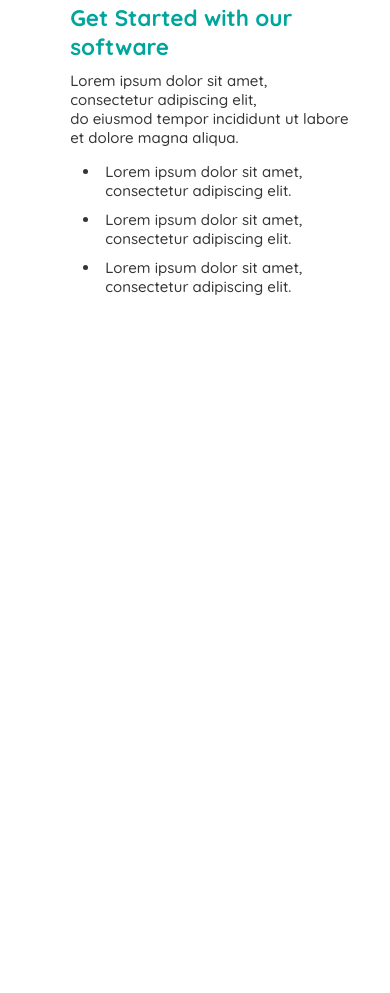
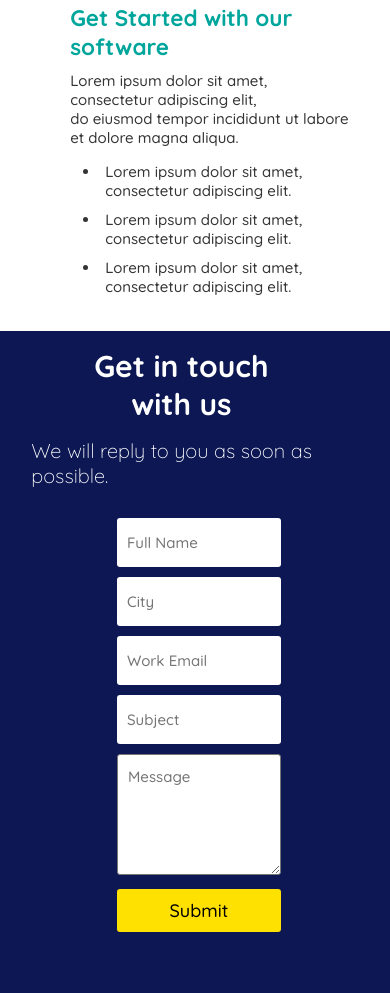
Before and after one commit to 99imoon/Develop-Website, a plain HTML site: page ProjectOne/index.html in a window 390 px wide. Shown: the part 2927-3920 px from the top of the page. Before the commit the page ends 3258 px from the top, so only its background shows below. Drawn offline with Linux system fonts and the light colour scheme.

Commit message:
contact section

```diff
--- a/ProjectOne/index.html
+++ b/ProjectOne/index.html
@@ -125,6 +125,23 @@
       </div>
     </div>
   </section>
+  <!--Contact section-->
+  <section id="contact-section">
+    <div class="title-col">
+        <h1>Get in touch<br>with us</h1>
+    </div>
+    <div class="form-col">
+      <p>We will reply to you as soon as possible.</p>
+      <form action="#">
+        <input type="text" name="full-name" id="name" placeholder="Full Name">
+        <input type="text" name="city" id="city" placeholder="City">
+        <input type="email" name="email" id="email" placeholder="Work Email">
+        <input type="text" name="subject" id="subject" placeholder="Subject">
+        <textarea name="message" id="message" cols="10" rows="5" placeholder="Message"></textarea>
+        <button class="submit">Submit</button>
+      </form>
+    </div>
+  </section>
 
 </body>
 
--- a/ProjectOne/style.css
+++ b/ProjectOne/style.css
@@ -176,6 +176,60 @@ nav ul li a:hover {
   max-width: 60%;
   margin-left: 80px;
 }
+/* Contact section */
+#contact-section{
+  display: flex;
+  align-items: center;
+  flex-wrap: wrap;
+  background: #0c1753;
+  height: auto;
+  padding: 4% 0 4% 0;
+}
+.form-col, .title-col{
+  flex-basis: 50%;
+}
+.title-col h1{
+  font-size: 50px;
+  color: white;
+  margin-left: 200px;
+}
+form{
+  margin: 30px 0;
+}
+.form-col p{
+  color: white;
+  font-weight: lighter;
+  font-size: 20px;
+}
+.form-col input{
+  width: 60%;
+  padding: 15px 10px;
+  margin-bottom: 10px;
+  box-sizing: border-box;
+  border-radius: 3px;
+  border: none;
+  font-size: 15px;
+}
+.form-col input[name=full-name], input[name=city]{
+  width: 29.5%;
+}
+.form-col textarea{
+  width: 60%;
+  padding: 12px 10px;
+  margin-bottom: 10px;
+  box-sizing: border-box;
+  border-radius: 3px;
+  font-size: 15px;
+}
+.submit{
+  width: 60%;
+  padding: 10px;
+  border-radius: 3px;
+  background: #ffe101;
+  border: none;
+  font-size: 18px;
+  cursor: pointer;
+}
 
 /* Media */
 @media only screen and (max-width: 768px) {
@@ -201,6 +255,23 @@ nav ul li a:hover {
     max-width: 100%;
     margin-left: 10px;
   }
+  form{
+    margin-left: 30%;
+  }
+  .form-col, .title-col{
+    flex-basis: 100%;
+    margin-bottom: 15px;
+  }
+  .form-col input[name=full-name], input[name=city]{
+    width: 60%;
+  }
+  .title-col h1{
+    text-align: center;
+    margin-right: 27%;
+  }
+  .form-col p{
+    margin-left: 27%;
+  }
 }
 
 @media only screen and (max-width: 425px) {
@@ -218,5 +289,17 @@ nav ul li a:hover {
   .text-col{
     font-size: 15px;
   }
+  .form-col, .title-col{
+    flex-basis: 100%;
+  }
+  .title-col h1{
+    font-size: 30px;
+    margin-left: 20%;
+  }
+  .form-col p{
+    font-size: 20px;
+    margin-left: 8%;
+  }
+
 
 }
```
